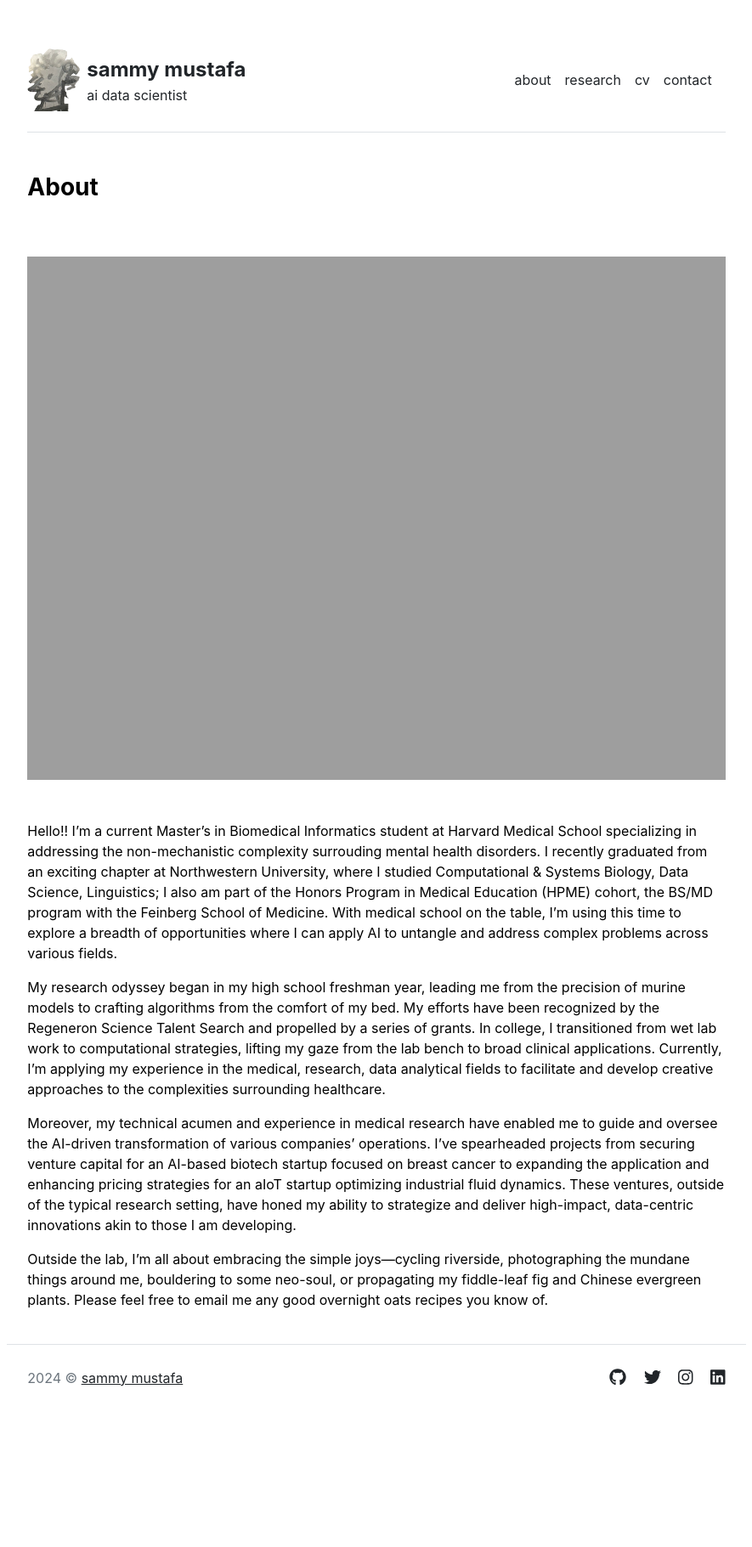
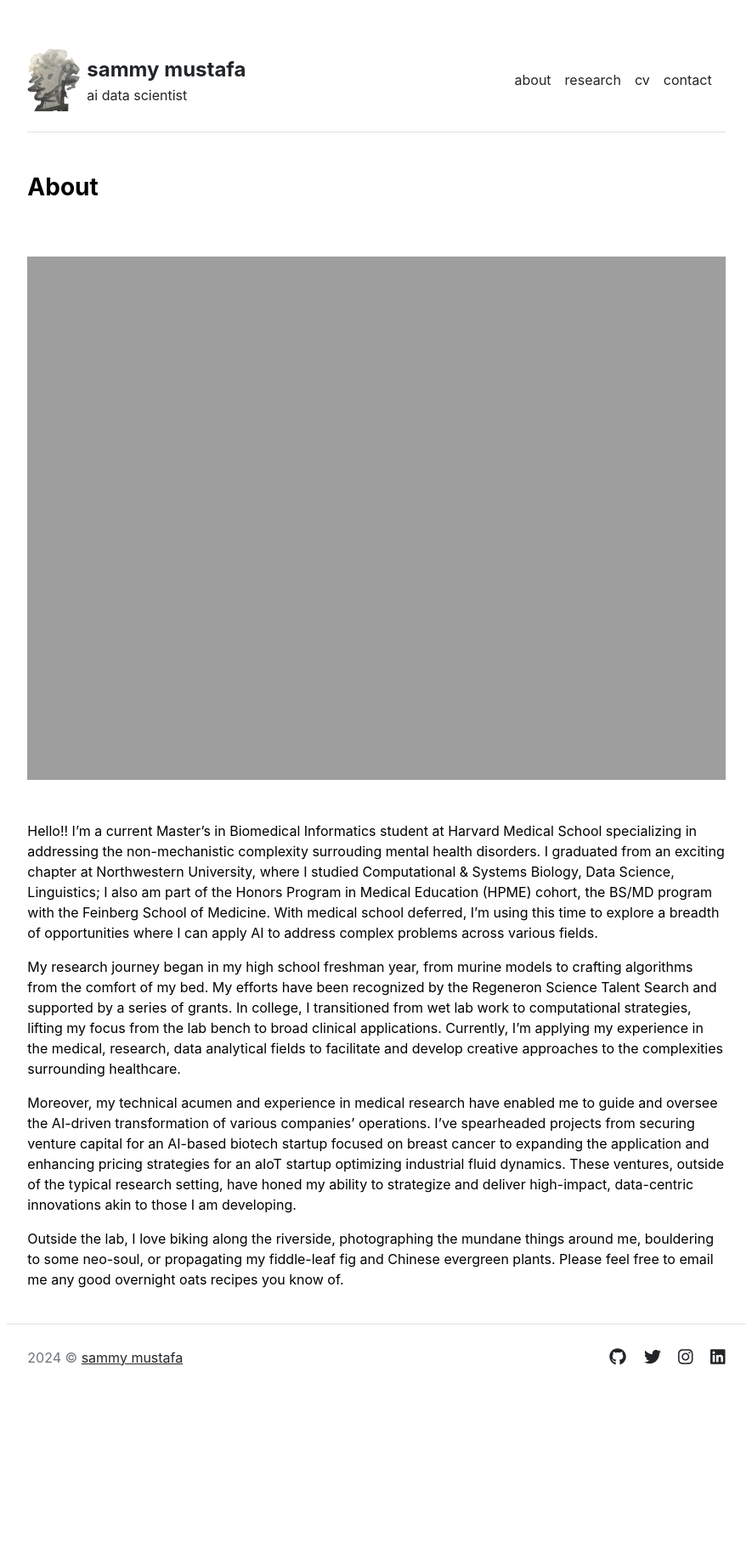
Before and after one commit to sammymustafa/sammymustafa.github.io, a Jekyll site: the page built from about.md, in a window 1280 px wide. Shown: the whole page at 85% size, without its empty margins (197-1082 px from the left). Built offline with Jekyll 4.4.1, drawn with Linux system fonts in a browser that asks for light colours; after the commit the page ends 1797 px from its top, so only the background shows below that.

Commit message:
updated about section

```diff
--- a/about.md
+++ b/about.md
@@ -3,10 +3,10 @@ layout: about
 title: "about"
 ---
 
-Hello!! I'm a current Master's in Biomedical Informatics student at Harvard Medical School specializing in addressing the non-mechanistic complexity surrouding mental health disorders. I recently graduated from an exciting chapter at Northwestern University, where I studied Computational & Systems Biology, Data Science, Linguistics; I also am part of the Honors Program in Medical Education (HPME) cohort, the BS/MD program with the Feinberg School of Medicine. With medical school on the table, I'm using this time to explore a breadth of opportunities where I can apply AI to untangle and address complex problems across various fields.
+Hello!! I'm a current Master's in Biomedical Informatics student at Harvard Medical School specializing in addressing the non-mechanistic complexity surrouding mental health disorders. I graduated from an exciting chapter at Northwestern University, where I studied Computational & Systems Biology, Data Science, Linguistics; I also am part of the Honors Program in Medical Education (HPME) cohort, the BS/MD program with the Feinberg School of Medicine. With medical school deferred, I'm using this time to explore a breadth of opportunities where I can apply AI to address complex problems across various fields.
 
-My research odyssey began in my high school freshman year, leading me from the precision of murine models to crafting algorithms from the comfort of my bed. My efforts have been recognized by the Regeneron Science Talent Search and propelled by a series of grants. In college, I transitioned from wet lab work to computational strategies, lifting my gaze from the lab bench to broad clinical applications. Currently, I'm applying my experience in the medical, research, data analytical fields to facilitate and develop creative approaches to the complexities surrounding healthcare.
+My research journey began in my high school freshman year, from murine models to crafting algorithms from the comfort of my bed. My efforts have been recognized by the Regeneron Science Talent Search and supported by a series of grants. In college, I transitioned from wet lab work to computational strategies, lifting my focus from the lab bench to broad clinical applications. Currently, I'm applying my experience in the medical, research, data analytical fields to facilitate and develop creative approaches to the complexities surrounding healthcare.
 
 Moreover, my technical acumen and experience in medical research have enabled me to guide and oversee the AI-driven transformation of various companies' operations. I've spearheaded projects from securing venture capital for an AI-based biotech startup focused on breast cancer to expanding the application and enhancing pricing strategies for an aIoT startup optimizing industrial fluid dynamics. These ventures, outside of the typical research setting, have honed my ability to strategize and deliver high-impact, data-centric innovations akin to those I am developing.
 
-Outside the lab, I'm all about embracing the simple joys—cycling riverside, photographing the mundane things around me, bouldering to some neo-soul, or propagating my fiddle-leaf fig and Chinese evergreen plants. Please feel free to email me any good overnight oats recipes you know of.
+Outside the lab, I love biking along the riverside, photographing the mundane things around me, bouldering to some neo-soul, or propagating my fiddle-leaf fig and Chinese evergreen plants. Please feel free to email me any good overnight oats recipes you know of.
```
